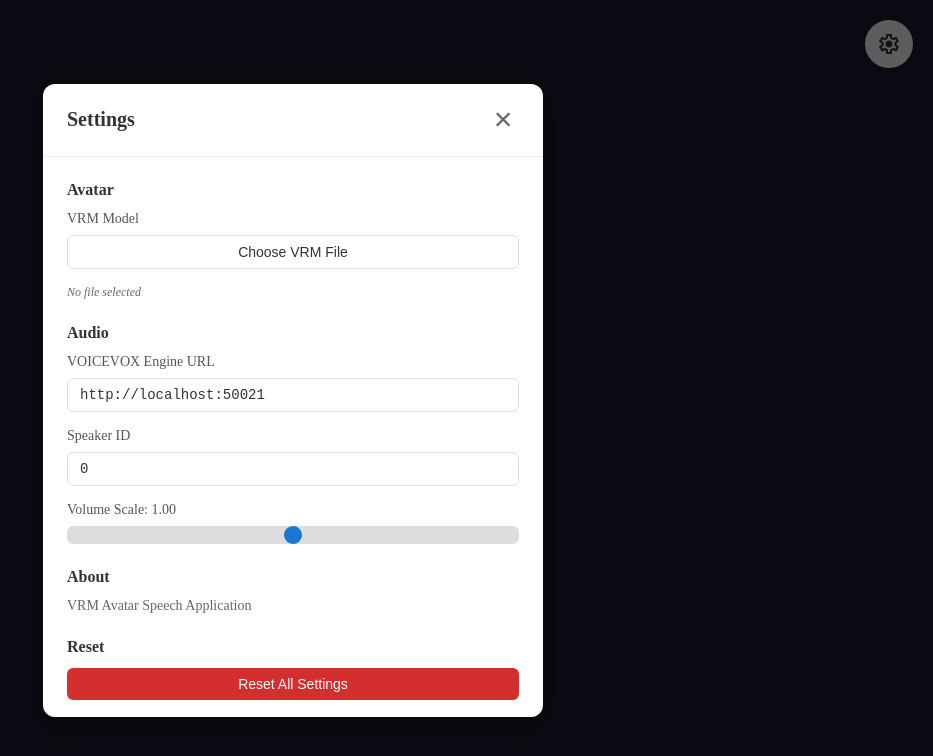
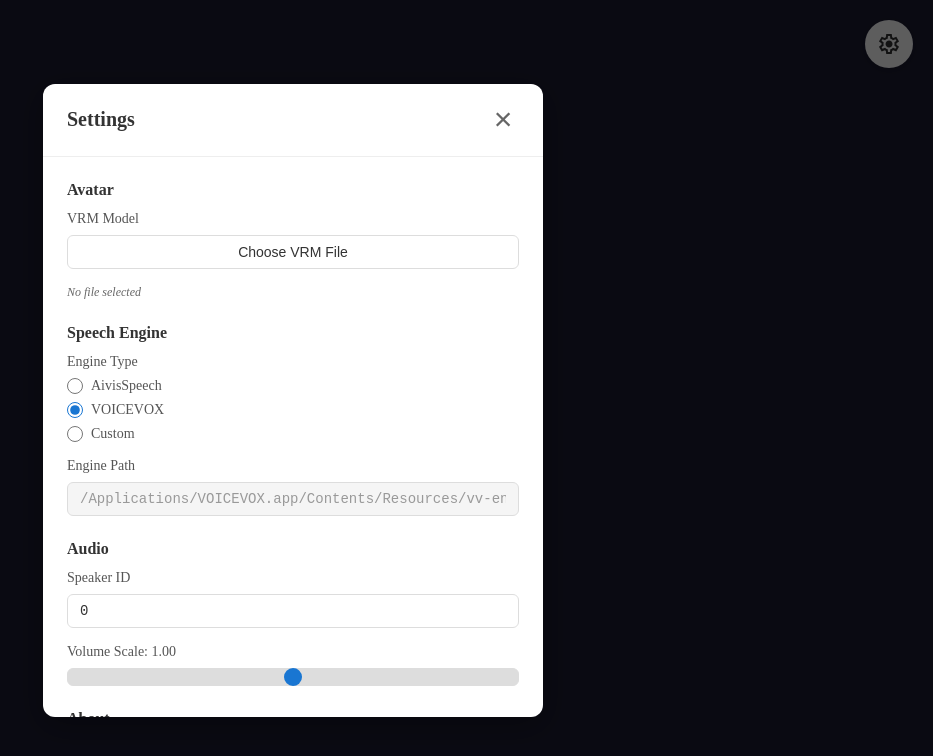
Before and after one commit to kazakago/cc-mascot, a React (Vite) app: page / in a window 1280 px wide. Both pictures are taken after a click on the button "Settings". Shown: the top 756 px of the page, without its empty margins (347-1280 px from the left). Built offline with nearby package versions, Linux system fonts and the light colour scheme; no server answers.

Commit message:
add VOICEVOX path setting

```diff
--- a/electron/logMonitor.ts
+++ b/electron/logMonitor.ts
@@ -41,7 +41,6 @@ export function createLogMonitor(broadcast: BroadcastFn) {
   });
 
   watcher.on('add', (filePath: string) => {
-    console.log(`[LogMonitor] File detected: ${filePath}`);
     initializeFilePosition(filePath);
   });
 
@@ -71,7 +70,6 @@ function initializeFilePosition(filePath: string) {
   try {
     const stats = fs.statSync(filePath);
     filePositions.set(filePath, stats.size);
-    console.log(`[LogMonitor] Initialized position for ${path.basename(filePath)}: ${stats.size}`);
   } catch {
     filePositions.set(filePath, 0);
   }
--- a/package.json
+++ b/package.json
@@ -16,6 +16,7 @@
     "@react-three/drei": "^10.7.7",
     "@react-three/fiber": "^9.5.0",
     "chokidar": "^5.0.0",
+    "electron-store": "^11.0.2",
     "react": "^19.2.0",
     "react-dom": "^19.2.0",
     "three": "^0.182.0"
--- a/src/App.css
+++ b/src/App.css
@@ -269,3 +269,36 @@
   margin: 8px 0 0 0;
   font-style: italic;
 }
+
+.settings-info-small {
+  font-size: 12px;
+  color: #999;
+  margin: 4px 0 0 0;
+}
+
+.settings-radio-group {
+  display: flex;
+  flex-direction: column;
+  gap: 8px;
+}
+
+.settings-radio-label {
+  display: flex;
+  align-items: center;
+  gap: 8px;
+  cursor: pointer;
+  font-size: 14px;
+  color: #333;
+}
+
+.settings-radio-label input[type="radio"] {
+  width: 16px;
+  height: 16px;
+  margin: 0;
+  cursor: pointer;
+  accent-color: #1976d2;
+}
+
+.settings-radio-label span {
+  font-weight: 400;
+}
--- a/src/App.tsx
+++ b/src/App.tsx
@@ -17,12 +17,12 @@ const IDLE_ANIMATION_URL = '/animations/idle_loop.vrma';
 const EMOTION_ANIMATION_URLS: Partial<Record<Emotion, string>> = {
   happy: '/animations/happy.vrma',
 };
+const VOICEVOX_BASE_URL = 'http://localhost:8564';
 
 function App() {
   const avatarRef = useRef<VRMAvatarHandle>(null);
   const [isSettingsOpen, setIsSettingsOpen] = useState(false);
   const [speakerId, setSpeakerId] = useLocalStorage('speakerId', 0);
-  const [baseUrl, setBaseUrl] = useLocalStorage('baseUrl', 'http://localhost:50021');
   const [volumeScale, setVolumeScale] = useLocalStorage('volumeScale', 1.0);
   const [vrmUrl, setVrmUrl] = useState<string>(DEFAULT_VRM_URL);
   const [vrmFileName, setVrmFileName] = useState<string | undefined>(undefined);
@@ -55,7 +55,6 @@ function App() {
   const handleReset = useCallback(() => {
     // Clear localStorage
     localStorage.removeItem('speakerId');
-    localStorage.removeItem('baseUrl');
     localStorage.removeItem('volumeScale');
 
     // Clear IndexedDB
@@ -104,7 +103,7 @@ function App() {
     onStart: handleSpeechStart,
     onEnd: handleSpeechEnd,
     speakerId,
-    baseUrl,
+    baseUrl: VOICEVOX_BASE_URL,
     volumeScale,
   });
 
@@ -158,8 +157,6 @@ function App() {
         onClose={() => setIsSettingsOpen(false)}
         speakerId={speakerId}
         onSpeakerIdChange={setSpeakerId}
-        baseUrl={baseUrl}
-        onBaseUrlChange={setBaseUrl}
         volumeScale={volumeScale}
         onVolumeScaleChange={setVolumeScale}
         onVRMFileChange={handleVRMFileChange}
--- a/src/components/SettingsModal.tsx
+++ b/src/components/SettingsModal.tsx
@@ -1,12 +1,16 @@
 import { useState, useEffect, useRef } from 'react';
+import type { EngineType } from '../global';
+
+const ENGINE_PATHS = {
+  aivis: '/Applications/AivisSpeech.app/Contents/Resources/AivisSpeech-Engine/run',
+  voicevox: '/Applications/VOICEVOX.app/Contents/Resources/vv-engine/run',
+} as const;
 
 interface SettingsModalProps {
   isOpen: boolean;
   onClose: () => void;
   speakerId: number;
   onSpeakerIdChange: (id: number) => void;
-  baseUrl: string;
-  onBaseUrlChange: (url: string) => void;
   volumeScale: number;
   onVolumeScaleChange: (scale: number) => void;
   onVRMFileChange: (file: File) => void;
@@ -19,8 +23,6 @@ export function SettingsModal({
   onClose,
   speakerId,
   onSpeakerIdChange,
-  baseUrl,
-  onBaseUrlChange,
   volumeScale,
   onVolumeScaleChange,
   onVRMFileChange,
@@ -28,8 +30,9 @@ export function SettingsModal({
   onReset,
 }: SettingsModalProps) {
   const [speakerIdInput, setSpeakerIdInput] = useState(String(speakerId));
-  const [baseUrlInput, setBaseUrlInput] = useState(baseUrl);
   const [volumeScaleInput, setVolumeScaleInput] = useState(volumeScale);
+  const [engineType, setEngineType] = useState<EngineType>('voicevox');
+  const [customPath, setCustomPath] = useState('');
   const [error, setError] = useState('');
   const [selectedFileName, setSelectedFileName] = useState<string | null>(null);
   const fileInputRef = useRef<HTMLInputElement>(null);
@@ -37,12 +40,22 @@ export function SettingsModal({
   useEffect(() => {
     if (isOpen) {
       setSpeakerIdInput(String(speakerId));
-      setBaseUrlInput(baseUrl);
       setVolumeScaleInput(volumeScale);
       setSelectedFileName(null);
       setError('');
+
+      // Load engine settings from Electron store
+      if (window.electron?.getEngineType && window.electron?.getVoicevoxPath) {
+        Promise.all([
+          window.electron.getEngineType(),
+          window.electron.getVoicevoxPath(),
+        ]).then(([savedEngineType, savedCustomPath]) => {
+          setEngineType(savedEngineType || 'voicevox');
+          setCustomPath(savedCustomPath || '');
+        });
+      }
     }
-  }, [isOpen, speakerId, baseUrl, volumeScale]);
+  }, [isOpen, speakerId, volumeScale]);
 
   const handleFileChange = (e: React.ChangeEvent<HTMLInputElement>) => {
     const file = e.target.files?.[0];
@@ -57,7 +70,7 @@ export function SettingsModal({
     }
   };
 
-  const handleSave = () => {
+  const handleSave = async () => {
     // Validate Speaker ID
     const parsed = parseInt(speakerIdInput, 10);
     if (isNaN(parsed) || parsed < 0) {
@@ -65,24 +78,30 @@ export function SettingsModal({
       return;
     }
 
-    // Validate Base URL
-    const trimmedUrl = baseUrlInput.trim();
-    if (!trimmedUrl) {
-      setError('Base URL cannot be empty');
-      return;
-    }
-
-    try {
-      new URL(trimmedUrl);
-    } catch {
-      setError('Please enter a valid URL (e.g., http://localhost:50021)');
+    // Validate custom path if custom engine is selected
+    if (engineType === 'custom' && !customPath.trim()) {
+      setError('Please enter a custom engine path');
       return;
     }
 
     setError('');
     onSpeakerIdChange(parsed);
-    onBaseUrlChange(trimmedUrl);
     onVolumeScaleChange(volumeScaleInput);
+
+    // Save engine settings to Electron store
+    if (window.electron?.setEngineSettings) {
+      try {
+        await window.electron.setEngineSettings(
+          engineType,
+          engineType === 'custom' ? customPath.trim() : undefined
+        );
+      } catch (err) {
+        console.error('Failed to save engine settings:', err);
+        setError('Failed to save engine settings');
+        return;
+      }
+    }
+
     onClose();
   };
 
@@ -136,18 +155,58 @@ export function SettingsModal({
           </div>
 
           <div className="settings-section">
-            <h3>Audio</h3>
+            <h3>Speech Engine</h3>
             <div className="settings-item">
-              <label htmlFor="base-url">VOICEVOX Engine URL</label>
+              <label>Engine Type</label>
+              <div className="settings-radio-group">
+                <label className="settings-radio-label">
+                  <input
+                    type="radio"
+                    name="engineType"
+                    value="aivis"
+                    checked={engineType === 'aivis'}
+                    onChange={() => setEngineType('aivis')}
+                  />
+                  <span>AivisSpeech</span>
+                </label>
+                <label className="settings-radio-label">
+                  <input
+                    type="radio"
+                    name="engineType"
+                    value="voicevox"
+                    checked={engineType === 'voicevox'}
+                    onChange={() => setEngineType('voicevox')}
+                  />
+                  <span>VOICEVOX</span>
+                </label>
+                <label className="settings-radio-label">
+                  <input
+                    type="radio"
+                    name="engineType"
+                    value="custom"
+                    checked={engineType === 'custom'}
+                    onChange={() => setEngineType('custom')}
+                  />
+                  <span>Custom</span>
+                </label>
+              </div>
+            </div>
+            <div className="settings-item">
+              <label htmlFor="engine-path">Engine Path</label>
               <input
                 type="text"
-                id="base-url"
-                value={baseUrlInput}
-                onChange={(e) => setBaseUrlInput(e.target.value)}
+                id="engine-path"
+                value={engineType === 'custom' ? customPath : ENGINE_PATHS[engineType]}
+                onChange={(e) => setCustomPath(e.target.value)}
                 onKeyDown={handleKeyDown}
-                placeholder="http://localhost:50021"
+                disabled={engineType !== 'custom'}
+                placeholder={engineType === 'custom' ? 'Enter custom engine path' : ''}
               />
             </div>
+          </div>
+
+          <div className="settings-section">
+            <h3>Audio</h3>
             <div className="settings-item">
               <label htmlFor="speaker-id">Speaker ID</label>
               <input
--- a/src/global.d.ts
+++ b/src/global.d.ts
@@ -1,9 +1,15 @@
 export {};
+
+export type EngineType = 'aivis' | 'voicevox' | 'custom';
 
 declare global {
   interface Window {
     electron?: {
       onSpeak: (callback: (message: string) => void) => void;
+      getVoicevoxPath: () => Promise<string | undefined>;
+      setVoicevoxPath: (path: string) => Promise<boolean>;
+      getEngineType: () => Promise<EngineType | undefined>;
+      setEngineSettings: (engineType: EngineType, customPath?: string) => Promise<boolean>;
     };
   }
 }
--- a/src/hooks/useBlink.ts
+++ b/src/hooks/useBlink.ts
@@ -11,7 +11,6 @@ interface UseBlinkOptions {
 const DEFAULT_MIN_INTERVAL = 2000; // 2秒
 const DEFAULT_MAX_INTERVAL = 6000; // 6秒
 const DEFAULT_BLINK_DURATION = 150; // 0.15秒
-const ANIMATION_FPS = 60; // アニメーションのフレームレート
 
 export function useBlink(vrm: VRM | null, options: UseBlinkOptions = {}) {
   const {
@@ -22,7 +21,7 @@ export function useBlink(vrm: VRM | null, options: UseBlinkOptions = {}) {
   } = options;
 
   const [isBlinking, setIsBlinking] = useState(false);
-  const blinkTimeoutRef = useRef<NodeJS.Timeout | null>(null);
+  const blinkTimeoutRef = useRef<ReturnType<typeof setTimeout> | null>(null);
   const blinkAnimationRef = useRef<number | null>(null);
 
   // ランダムな間隔を計算
```
Also changed, not shown: electron/main.ts (+178 -4 lines), electron/preload.ts (+14 -0 lines), 1 other file (tests, documents, lock files or other folders).
